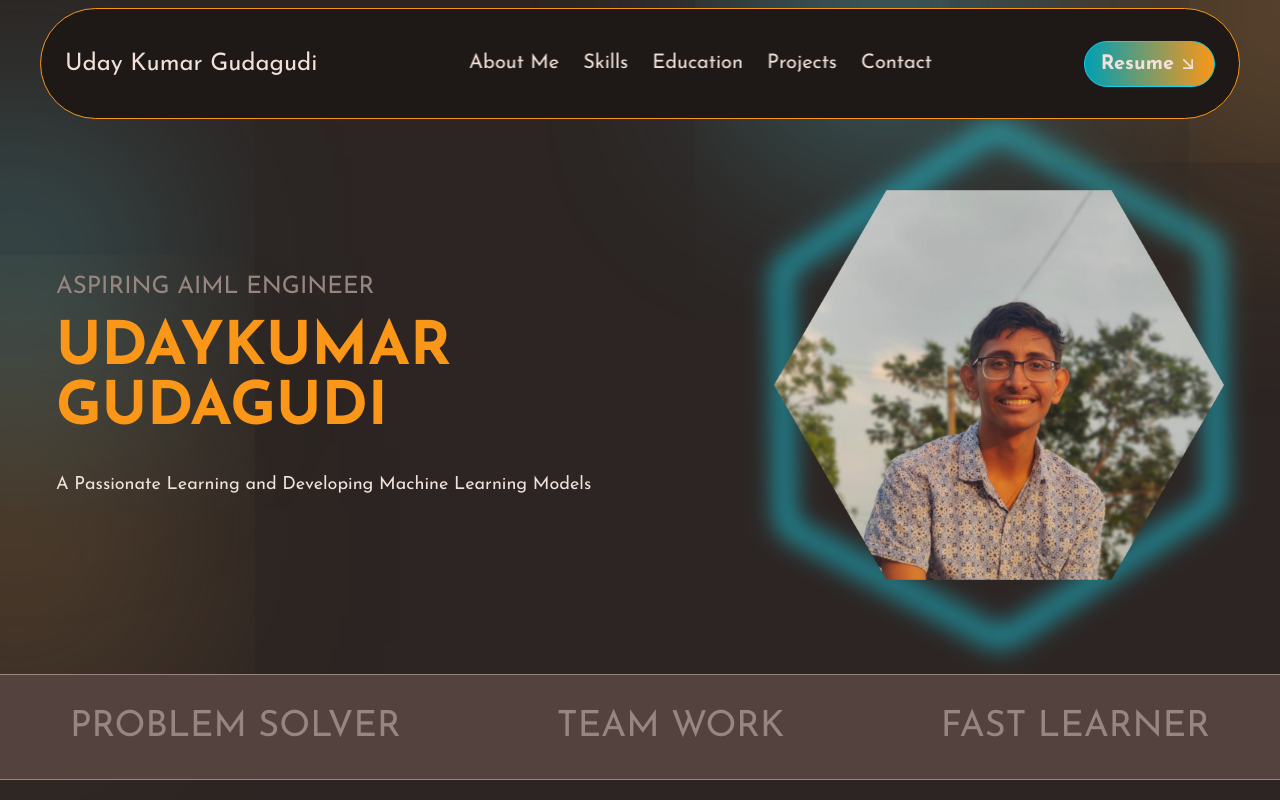
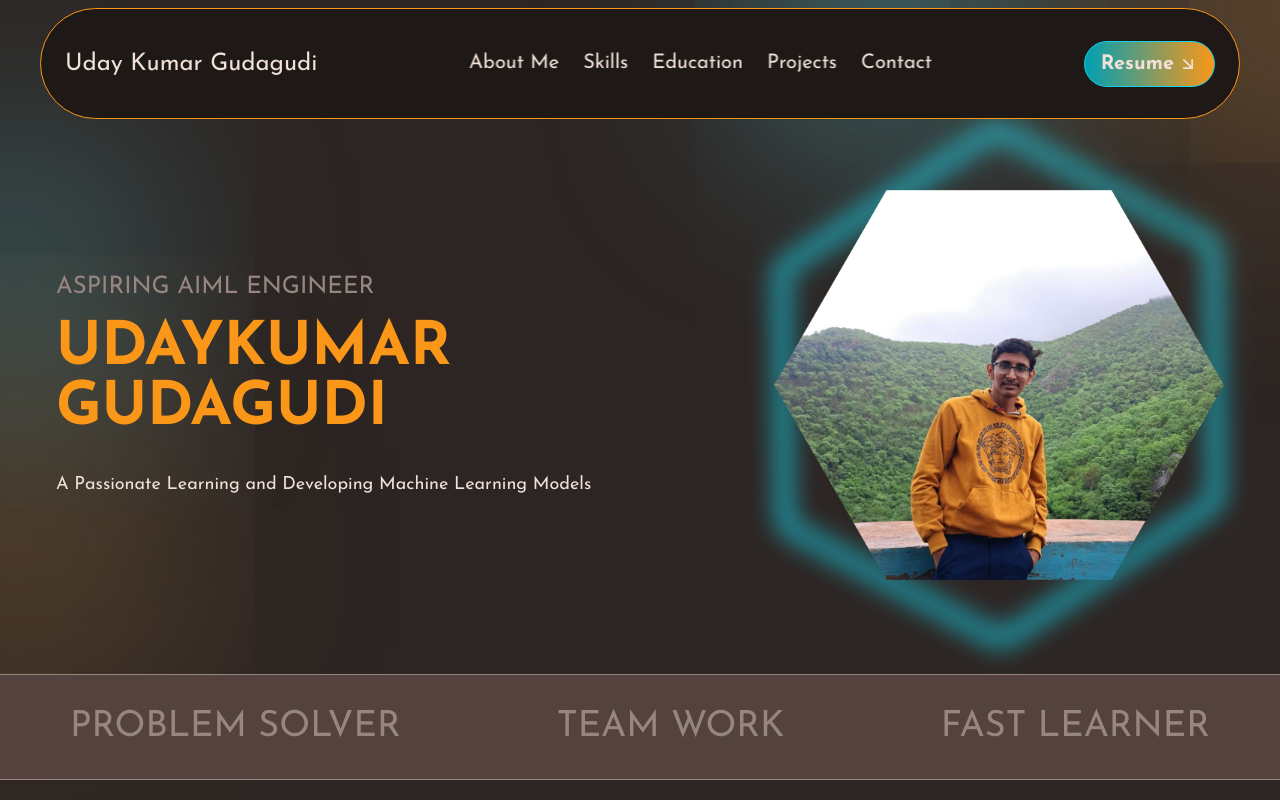
Before and after one commit to udaykumar5683/uday-portfolio, a React (Vite) app: page / in a window 1280 px wide. Shown: the top 800 px of the page. Built offline with nearby package versions, Linux system fonts and the light colour scheme.

Commit message:
image  changed

```diff
--- a/src/components/heroSection/HeroPic.jsx
+++ b/src/components/heroSection/HeroPic.jsx
@@ -12,7 +12,7 @@ const HeroPic = () => {
       className=" h-full flex items-center justify-center "
     >
      <img
-      src="/images/HexaPic.png"
+      src="/images/HexaPic3.png"
       alt="uday kumar g"
       className="h-[450px] w-[450px] object-cover"
     />
```
